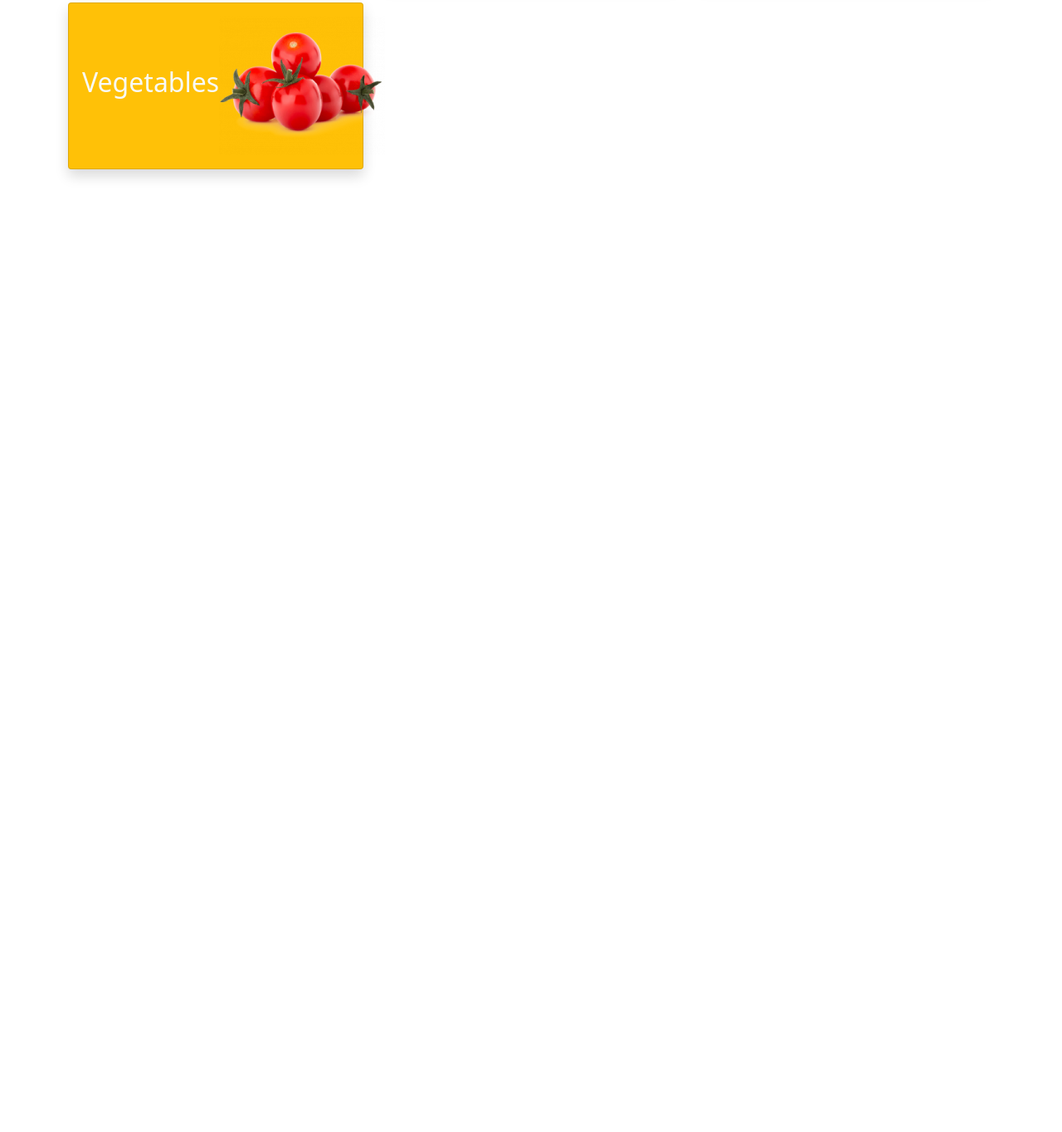
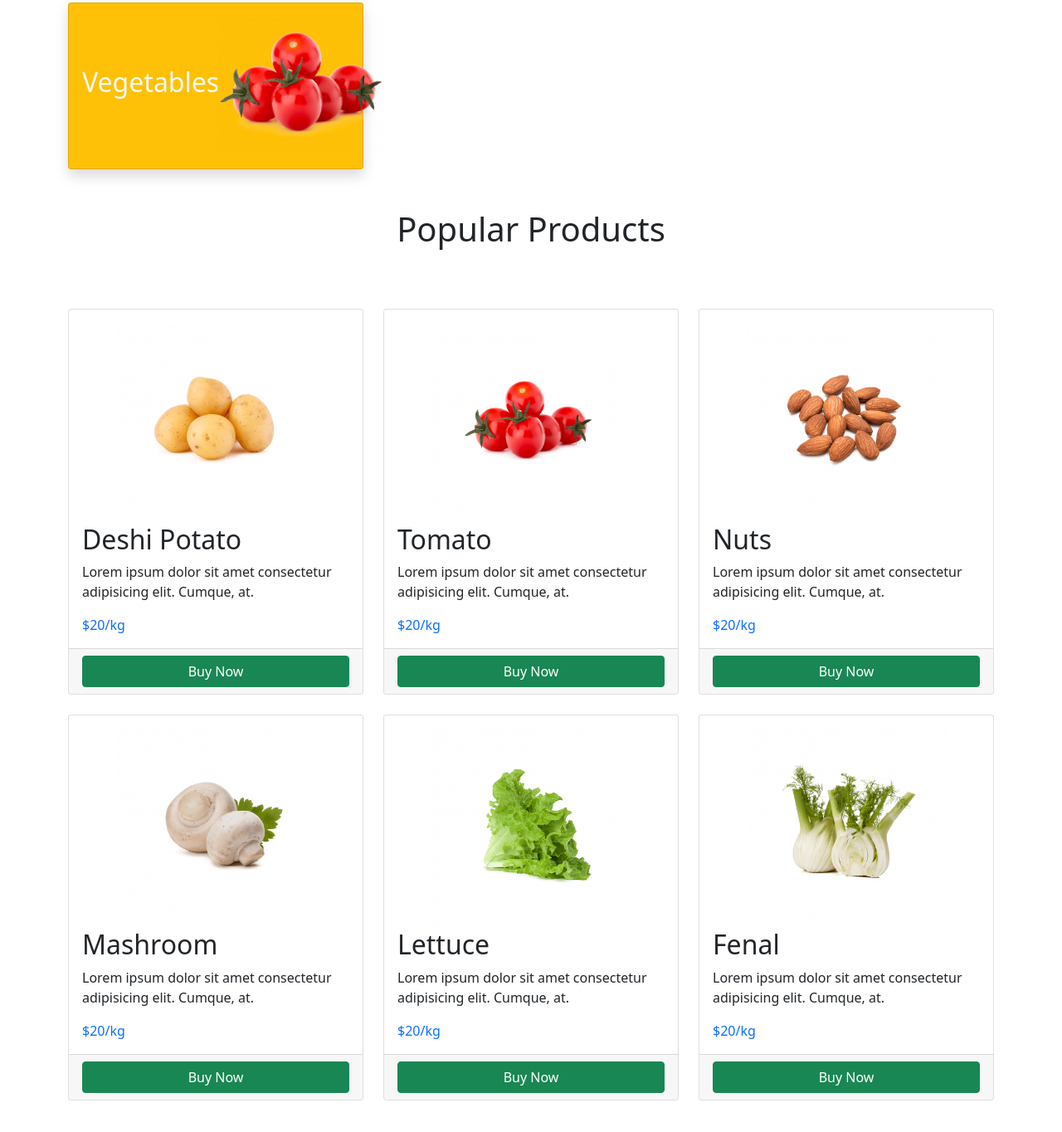
Before and after one commit to Arif870/Web2-bootstrap, a plain HTML site: page index.html in a window 1280 px wide. Shown: the part 795-2159 px from the top of the page at 83% size. Before the commit the page ends 1047 px from the top, so only its background shows below. Drawn offline with nearby package versions, Linux system fonts and the light colour scheme.

Commit message:
Popular product page design done

```diff
--- a/index.html
+++ b/index.html
@@ -235,6 +235,134 @@
     </div>
     <!-- Product category section end  -->
 
+    <!-- Popular products section start -->
+    <div class="container my-5">
+      <h1 class="text-center mt-5">Popular Products</h1>
+      <div class="row row-cols-1 row-cols-md-2 row-cols-lg-3 mt-5 g-4">
+        <div class="col">
+          <div class="card">
+            <div class="card-body">
+              <img
+                class="w-75 mx-auto d-block"
+                src="./images/potato.png"
+                alt=""
+              />
+              <h2 class="card-title">Deshi Potato</h2>
+              <p class="card-text">
+                Lorem ipsum dolor sit amet consectetur adipisicing elit. Cumque,
+                at.
+              </p>
+              <span class="text-primary">$20/kg</span>
+            </div>
+            <div class="card-footer">
+              <button class="btn btn-success w-100">Buy Now</button>
+            </div>
+          </div>
+        </div>
+        <div class="col">
+          <div class="card">
+            <div class="card-body">
+              <img
+                class="w-75 mx-auto d-block"
+                src="./images/tomato.png"
+                alt=""
+              />
+              <h2 class="card-title">Tomato</h2>
+              <p class="card-text">
+                Lorem ipsum dolor sit amet consectetur adipisicing elit. Cumque,
+                at.
+              </p>
+              <span class="text-primary">$20/kg</span>
+            </div>
+            <div class="card-footer">
+              <button class="btn btn-success w-100">Buy Now</button>
+            </div>
+          </div>
+        </div>
+        <div class="col">
+          <div class="card">
+            <div class="card-body">
+              <img
+                class="w-75 mx-auto d-block"
+                src="./images/nuts.png"
+                alt=""
+              />
+              <h2 class="card-title">Nuts</h2>
+              <p class="card-text">
+                Lorem ipsum dolor sit amet consectetur adipisicing elit. Cumque,
+                at.
+              </p>
+              <span class="text-primary">$20/kg</span>
+            </div>
+            <div class="card-footer">
+              <button class="btn btn-success w-100">Buy Now</button>
+            </div>
+          </div>
+        </div>
+        <div class="col">
+          <div class="card">
+            <div class="card-body">
+              <img
+                class="w-75 mx-auto d-block"
+                src="./images/mashroom.png"
+                alt=""
+              />
+              <h2 class="card-title">Mashroom</h2>
+              <p class="card-text">
+                Lorem ipsum dolor sit amet consectetur adipisicing elit. Cumque,
+                at.
+              </p>
+              <span class="text-primary">$20/kg</span>
+            </div>
+            <div class="card-footer">
+              <button class="btn btn-success w-100">Buy Now</button>
+            </div>
+          </div>
+        </div>
+        <div class="col">
+          <div class="card">
+            <div class="card-body">
+              <img
+                class="w-75 mx-auto d-block"
+                src="./images/lettuce.png"
+                alt=""
+              />
+              <h2 class="card-title">Lettuce</h2>
+              <p class="card-text">
+                Lorem ipsum dolor sit amet consectetur adipisicing elit. Cumque,
+                at.
+              </p>
+              <span class="text-primary">$20/kg</span>
+            </div>
+            <div class="card-footer">
+              <button class="btn btn-success w-100">Buy Now</button>
+            </div>
+          </div>
+        </div>
+        <div class="col">
+          <div class="card">
+            <div class="card-body">
+              <img
+                class="w-75 mx-auto d-block"
+                src="./images/fennal.png"
+                alt=""
+              />
+              <h2 class="card-title">Fenal</h2>
+              <p class="card-text">
+                Lorem ipsum dolor sit amet consectetur adipisicing elit. Cumque,
+                at.
+              </p>
+              <span class="text-primary">$20/kg</span>
+            </div>
+            <div class="card-footer">
+              <button class="btn btn-success w-100">Buy Now</button>
+            </div>
+          </div>
+        </div>
+      </div>
+    </div>
+    <!-- Popular products section end -->
+
     <!-- Bootstrap bundle -->
     <script
       src="https://cdn.jsdelivr.net/npm/bootstrap@5.1.3/dist/js/bootstrap.bundle.min.js"
```
